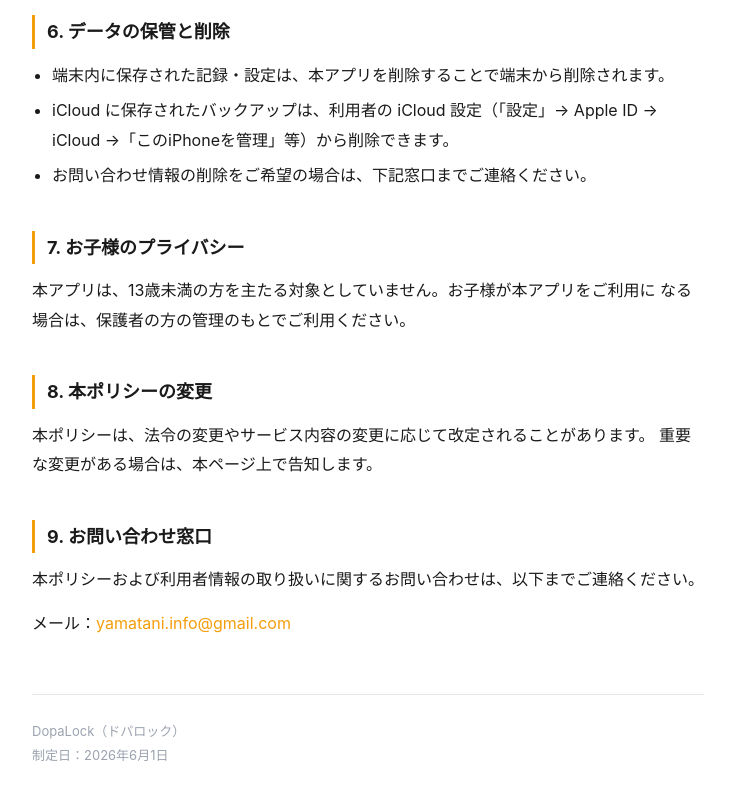
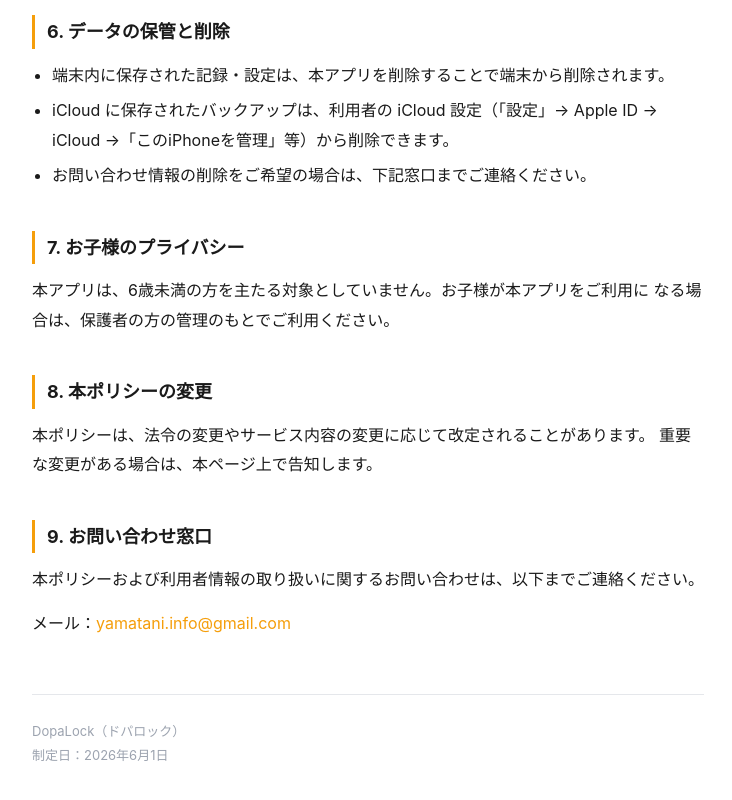
Before and after one commit to yamataniinfo-spec/dopalock-privacy, a plain HTML site: page index.html in a window 1280 px wide. Shown: the part 1835-2635 px from the top of the page, without its empty margins (272-1004 px from the left). Drawn offline with Linux system fonts and the light colour scheme.

Commit message:
お子様のプライバシー条項の対象年齢を13歳未満から6歳未満に変更
Co-Authored-By: Claude Opus 4.7 <noreply@anthropic.com>

```diff
--- a/index.html
+++ b/index.html
@@ -178,7 +178,7 @@
   </ul>
 
   <h2>7. お子様のプライバシー</h2>
-  <p>本アプリは、13歳未満の方を主たる対象としていません。お子様が本アプリをご利用に
+  <p>本アプリは、6歳未満の方を主たる対象としていません。お子様が本アプリをご利用に
     なる場合は、保護者の方の管理のもとでご利用ください。</p>
 
   <h2>8. 本ポリシーの変更</h2>
```
